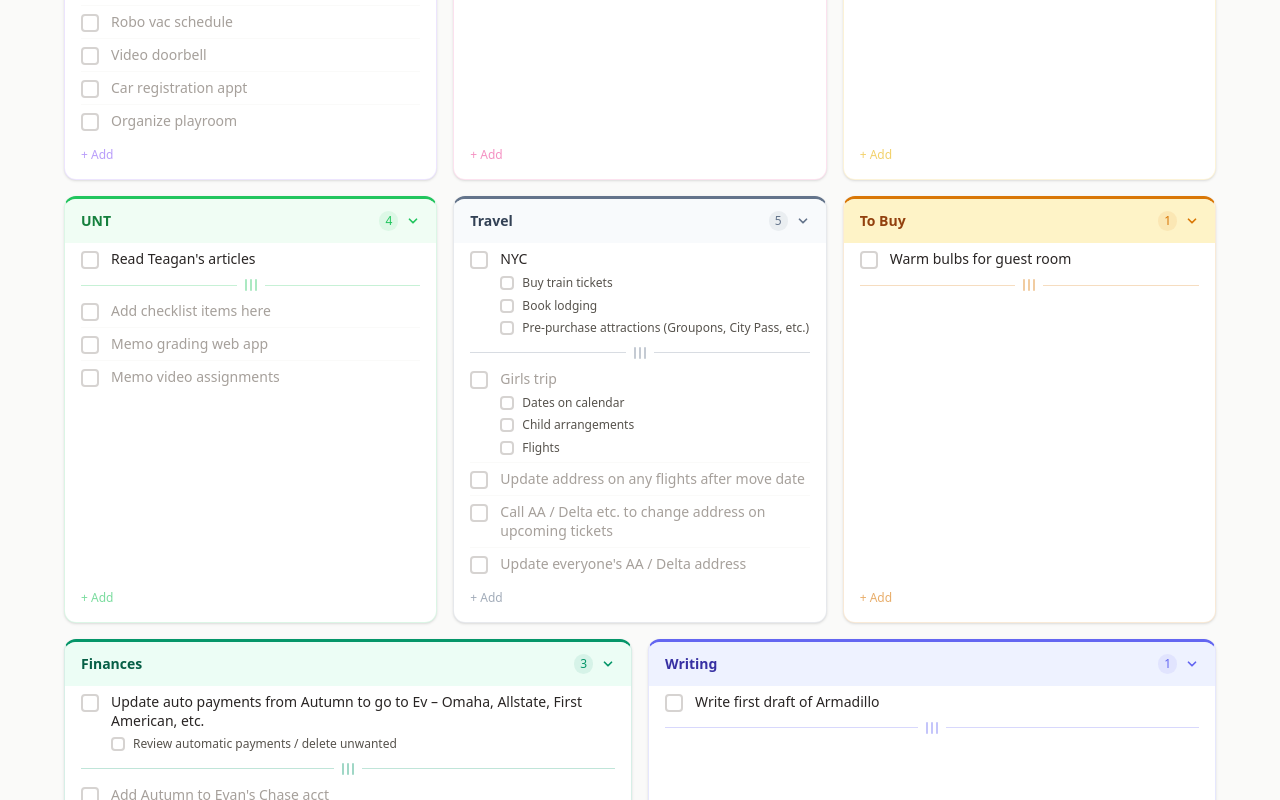
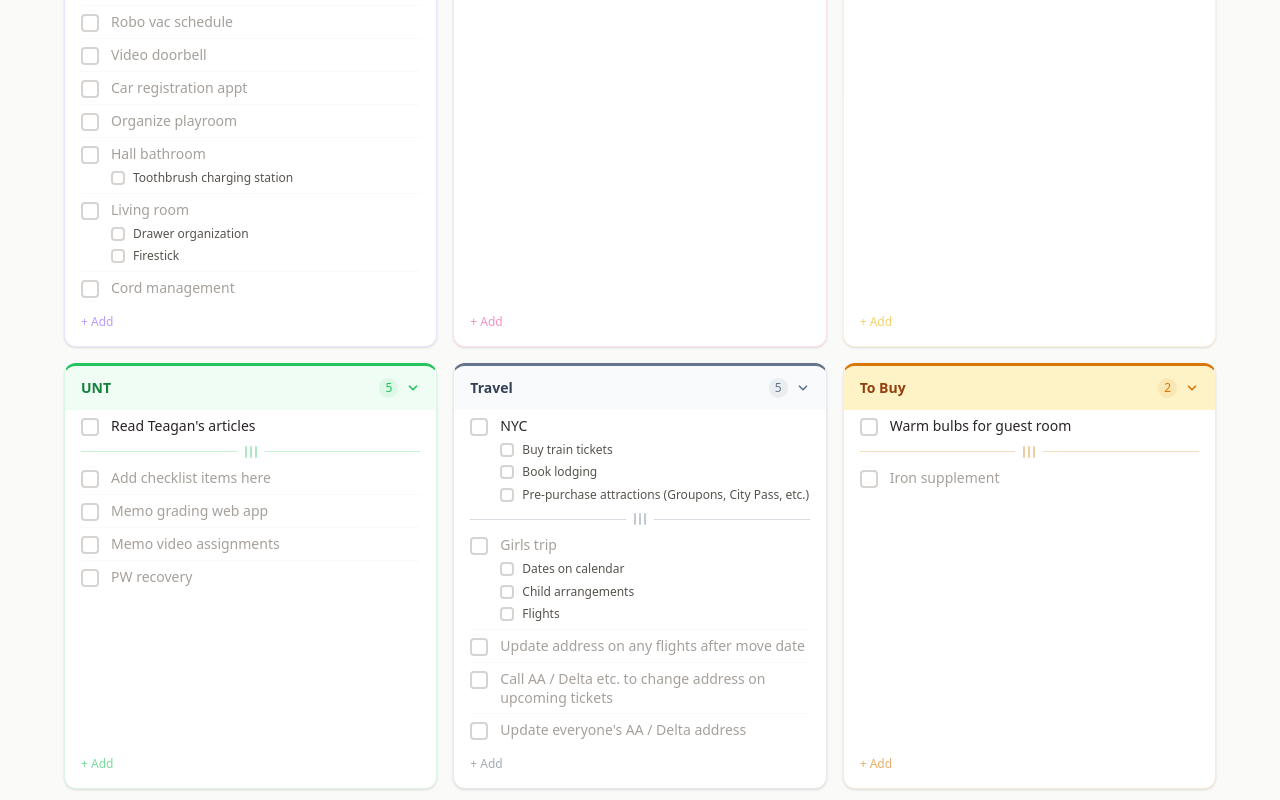
Before and after one commit to autumnhood1-fig/todolist, a React (Vite) app: page / in a window 1280 px wide. Shown: the part 1680-2480 px from the top of the page. Built offline with nearby package versions, Linux system fonts and the light colour scheme.

Commit message:
Add PW recovery to UNT, Iron supplement to To Buy

```diff
--- a/src/initialData.ts
+++ b/src/initialData.ts
@@ -20,6 +20,7 @@ export const INITIAL_CONTAINERS: Container[] = [
       { id: 'call-6', text: "Cancel Cloaked – tell them it's not working", subSteps: [], completed: false },
       { id: 'call-7', text: 'UNT Payroll', subSteps: [], completed: false },
       { id: 'call-8', text: 'RI Insurance agent once registered', subSteps: [], completed: false },
+      { id: 'call-9', text: 'Anthem – Propanolol', subSteps: [], completed: false },
     ],
   },
   {
@@ -174,6 +175,24 @@ export const INITIAL_CONTAINERS: Container[] = [
       { id: 'per-11', text: 'Video doorbell', subSteps: [], completed: false },
       { id: 'per-12', text: 'Car registration appt', subSteps: [], completed: false },
       { id: 'per-13', text: 'Organize playroom', subSteps: [], completed: false },
+      {
+        id: 'per-14',
+        text: 'Hall bathroom',
+        subSteps: [
+          { id: 'per-14-1', text: 'Toothbrush charging station', completed: false },
+        ],
+        completed: false,
+      },
+      {
+        id: 'per-15',
+        text: 'Living room',
+        subSteps: [
+          { id: 'per-15-1', text: 'Drawer organization', completed: false },
+          { id: 'per-15-2', text: 'Firestick', completed: false },
+        ],
+        completed: false,
+      },
+      { id: 'per-16', text: 'Cord management', subSteps: [], completed: false },
     ],
   },
   {
@@ -224,6 +243,7 @@ export const INITIAL_CONTAINERS: Container[] = [
       { id: 'unt-2', text: 'Add checklist items here', subSteps: [], completed: false },
       { id: 'unt-3', text: 'Memo grading web app', subSteps: [], completed: false },
       { id: 'unt-4', text: 'Memo video assignments', subSteps: [], completed: false },
+      { id: 'unt-5', text: 'PW recovery', subSteps: [], completed: false },
     ],
   },
   {
@@ -262,6 +282,7 @@ export const INITIAL_CONTAINERS: Container[] = [
     size: 'medium',
     items: [
       { id: 'buy-1', text: 'Warm bulbs for guest room', subSteps: [], completed: false },
+      { id: 'buy-2', text: 'Iron supplement', subSteps: [], completed: false },
     ],
   },
   {
```
Also changed, not shown: 2 other files (tests, documents, lock files or other folders).
